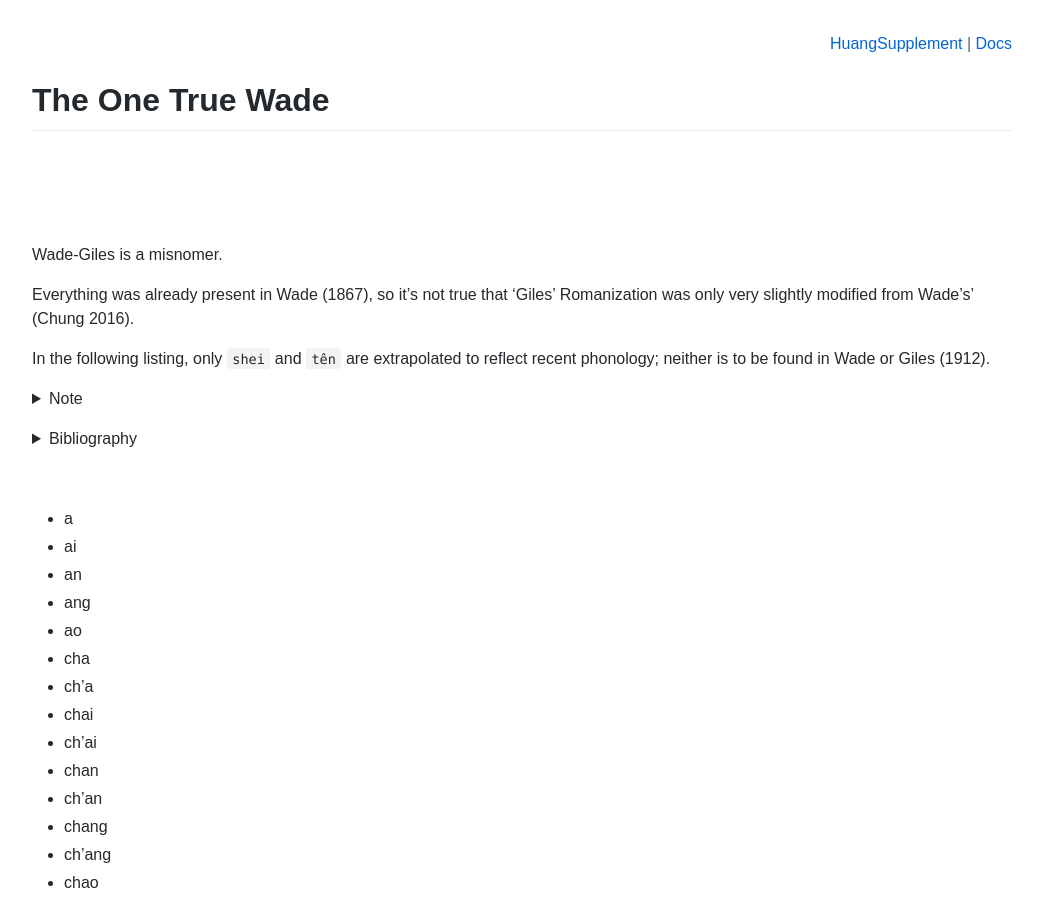
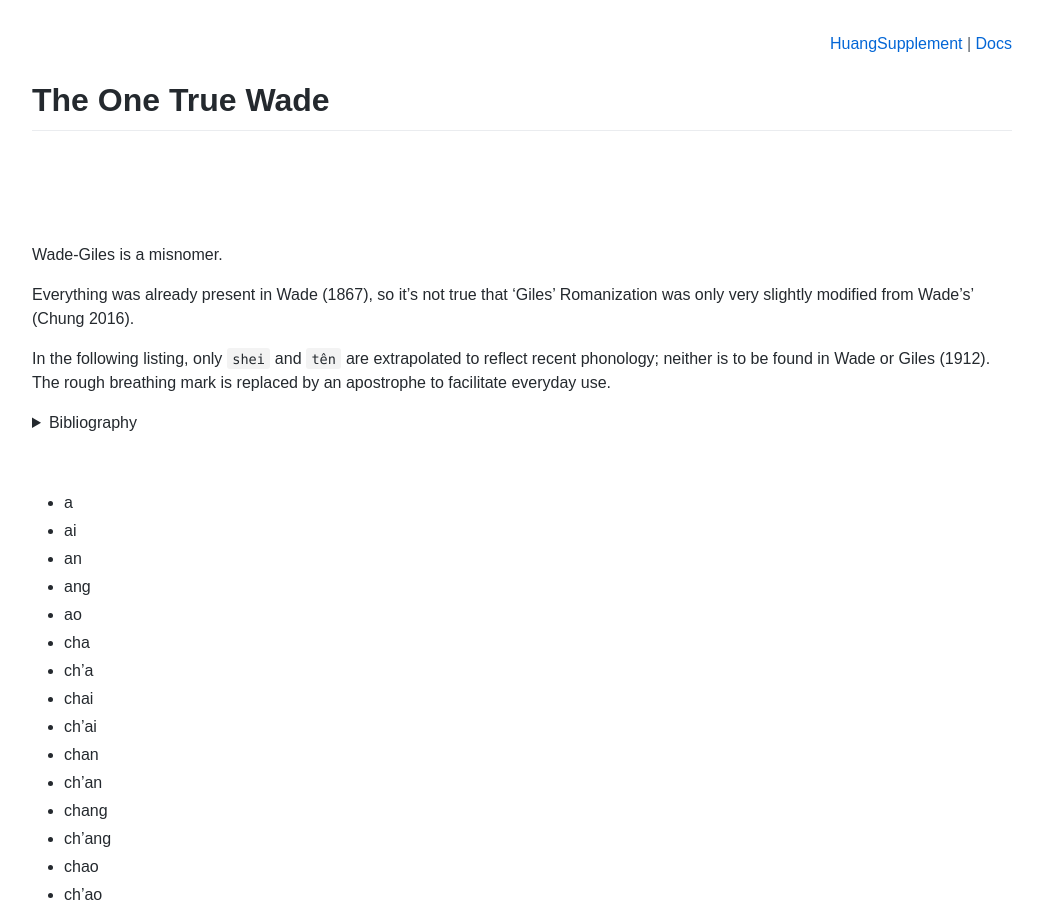
Before and after one commit to t18d/HuangSupplement, a Jekyll site: the page built from docs/wade.md, in a window 1280 px wide and 900 px high. Shown: the whole window, without its empty margins (118-1161 px from the left). Built offline with Jekyll 4.4.1, drawn with Linux system fonts in a browser that asks for light colours.

Commit message:
Update wade.md

```diff
--- a/docs/wade.md
+++ b/docs/wade.md
@@ -16,17 +16,8 @@ Wade-Giles is a misnomer.
 
 Everything was already present in Wade (1867), so it’s not true that ‘Giles’ Romanization was only very slightly modified from Wade’s’ (Chung 2016).
 
-In the following listing, only `shei` and `tên` are extrapolated to reflect recent phonology; neither is to be found in Wade or Giles (1912).
+In the following listing, only `shei` and `tên` are extrapolated to reflect recent phonology; neither is to be found in Wade or Giles (1912). The rough breathing mark is replaced by an apostrophe to facilitate everyday use.
 &nbsp;
-<p>
-  <details>
-    <summary>Note</summary>
-    <br>
-    <ul>
-      <li>The rough breathing mark is replaced by an apostrophe to facilitate everyday use.</li>
-    </ul>
-  </details>
-</p>
 
 <p><details>
     <summary>Bibliography</summary>
```
